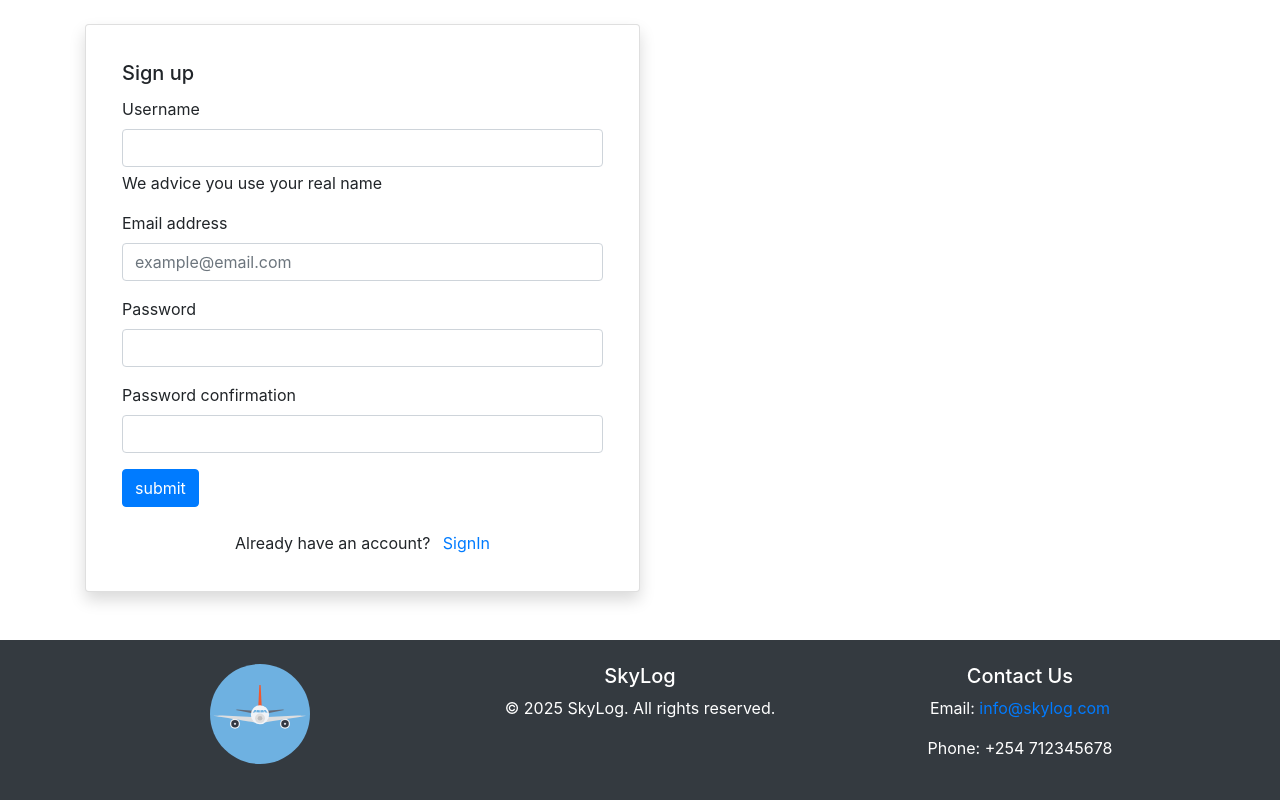
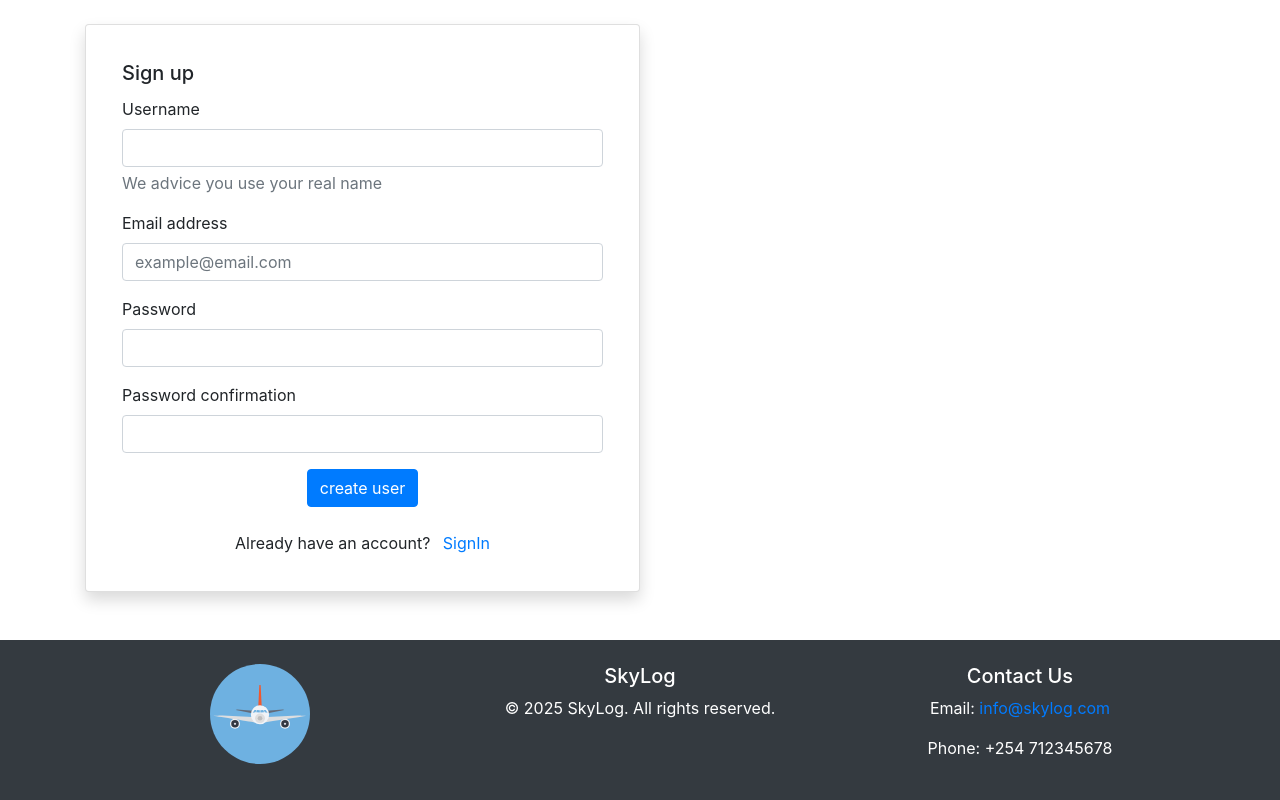
Before and after one commit to dcccalvin/SkyLog, a Django app: page /register/ in a window 1280 px wide. Shown: the part 56-856 px from the top of the page. Run offline with Django 4.2, Linux system fonts and the light colour scheme.

Commit message:
Update:modiffied register html form

```diff
--- a/Pilot_Logbook/users/templates/registration/register.html
+++ b/Pilot_Logbook/users/templates/registration/register.html
@@ -27,7 +27,7 @@
             <label for="exampleInputEmail1" class="form-label">{{form.username.label}}</label>
 
             <input type="text" class="form-control" id="{{ form.username.id_for_label }}" name="{{ form.username.name }}" value="{{ form.username.value|default:'' }}" required>
-            <div id="emailHelp" class="form-text">We advice you use your real name</div>
+            <div id="emailHelp" class="form-text text-muted">We advice you use your real name</div>
           </div>
 
         <div class="mb-3">
@@ -49,7 +49,9 @@
           </div>
 
 
-        <button type="submit" class="btn btn-primary" name="create user" >submit</button>
+          <div class="d-flex justify-content-center mt-3 login_container">
+            <input class="btn btn-primary login_btn" type="submit" value="create user" name="create user">
+        </div>
       </form>
 
       <div class="mt-4 text-center">
--- a/Pilot_Logbook/users/views.py
+++ b/Pilot_Logbook/users/views.py
@@ -24,12 +24,12 @@ def register(request):
                 user=form.cleaned_data.get('username')
                 messages.success(request,"Account was created for " + user)
 
-                return redirect('login')  # ✅ Redirect after successful registration
+                return redirect('users:login')
             else:
                 messages.error(request, "There was an error with your registration. Please check the details below.")
         else:
             form = CreateUserForm()
-        return render(request, 'registration/register.html', context)  # ✅ Added return statement for GET requests
+        return render(request, 'registration/register.html', context)
 
 
 def login_view(request):
```
Also changed, not shown: Pilot_Logbook/db.sqlite3.
